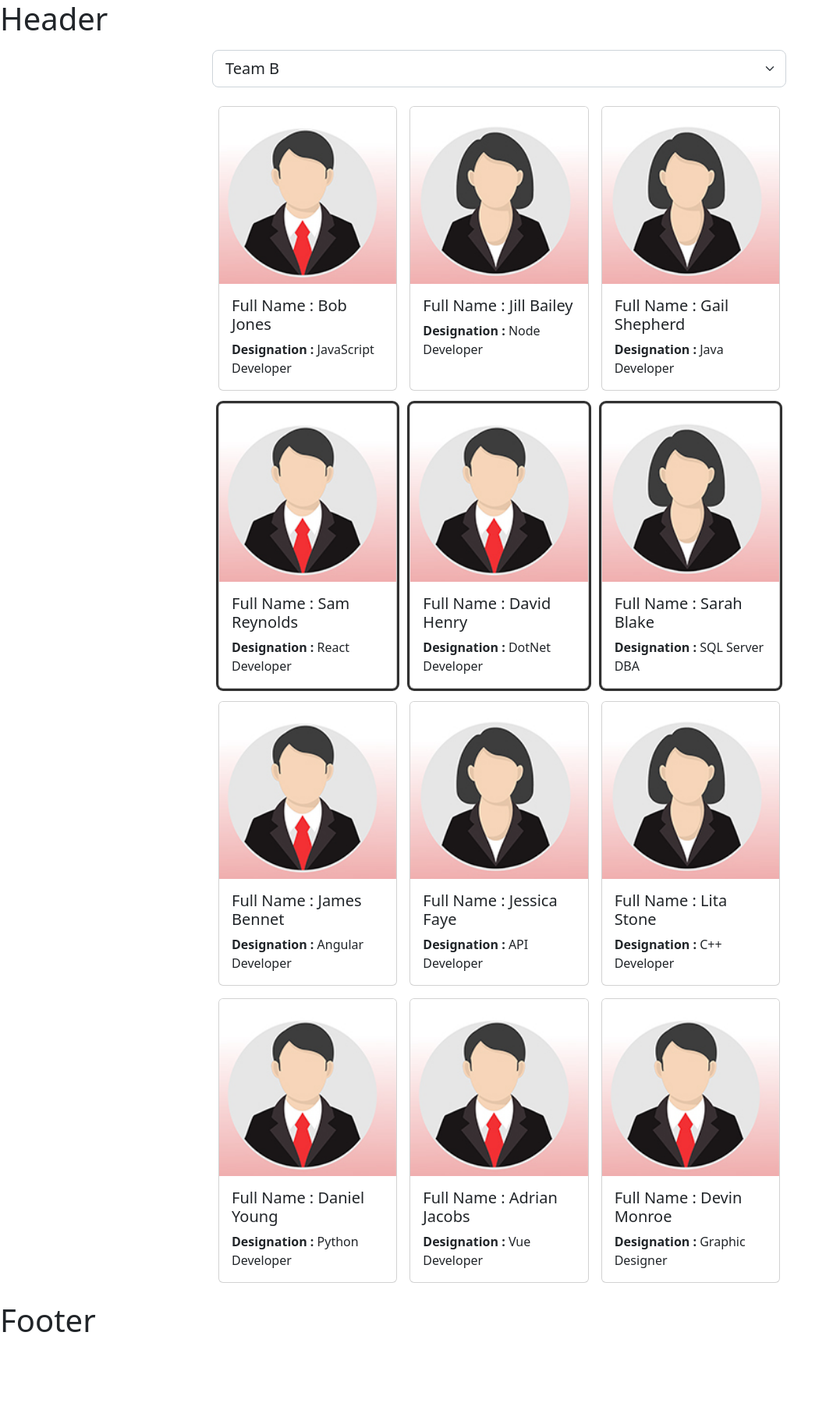
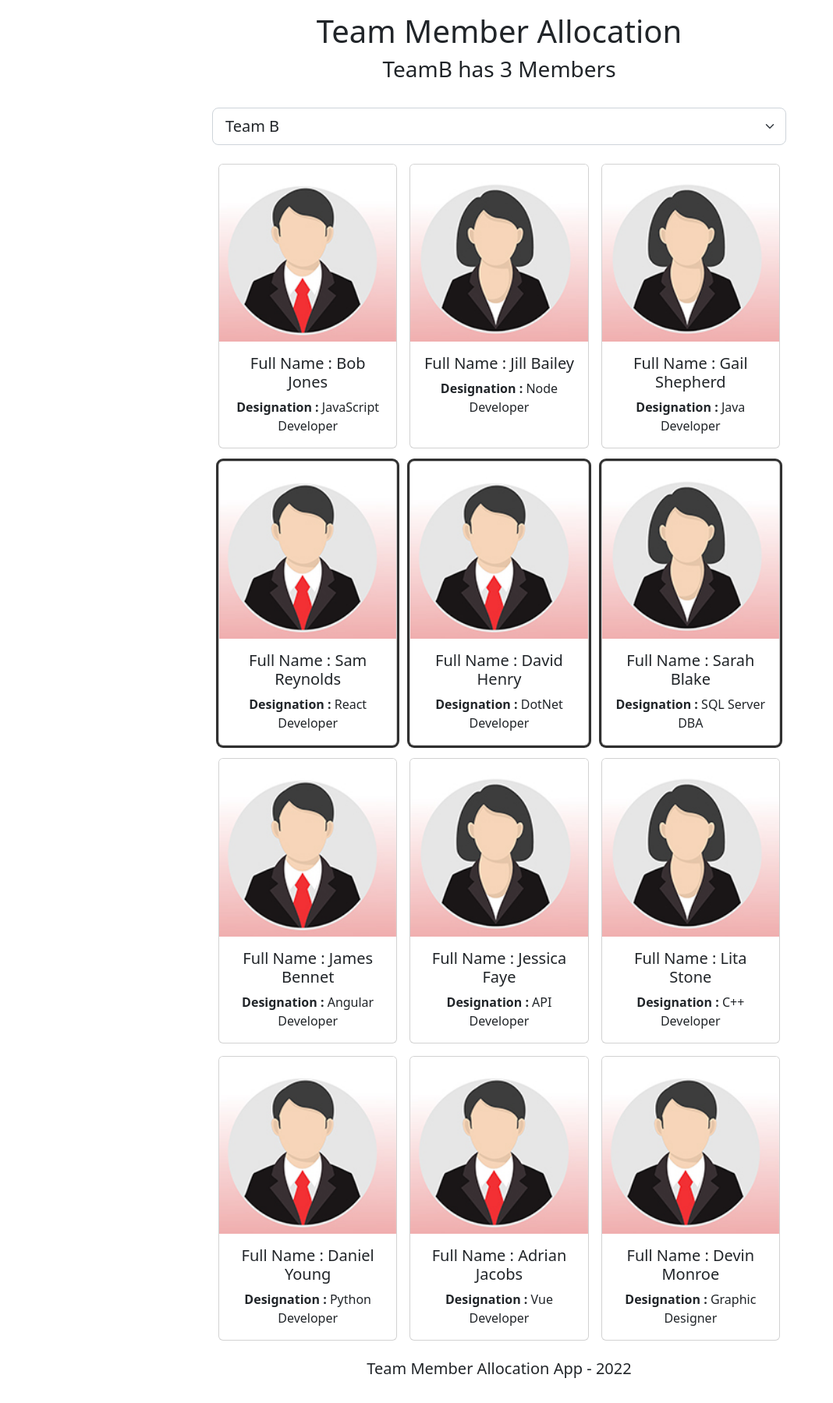
Before and after one commit to EliottDevCode/team-allocation-react, a React (Create React App) app: page / in a window 1280 px wide. Shown: the whole page at 78% size, without its empty margins (0-1068 px from the left). Before the commit the page ends 1725 px from the top, so only its background shows below. Built offline with nearby package versions, Linux system fonts and the light colour scheme.

Commit message:
use props

```diff
--- a/src/App.css
+++ b/src/App.css
@@ -1,5 +1,9 @@
 body{
   font-family: Arial, sans-serif;
+}
+
+h1,h2,h3,h4,h5,p{
+  text-align:center;
 }
 
 .card-collection {
--- a/src/App.js
+++ b/src/App.js
@@ -107,7 +107,9 @@
 
   return (
     <div>
-      <Header/>
+      <Header selectedTeam={selectedTeam}
+              teamMemberCount={employees.filter((employees) => employees.teamName === selectedTeam).length}
+      />
       <Employees employees={employees}
                  selectedTeam={selectedTeam}
                  handleEmployeeCardClick={handleEmployeeCardClick}
--- a/src/Footer.js
+++ b/src/Footer.js
@@ -1,8 +1,14 @@
 const Footer = () => {
 
+    let today = new Date();
+
     return (
-        <footer>
-            <h1>Footer</h1>
+        <footer className="container">
+            <div className="row justify-content-center mt-3 mb-4">
+                <div className="col-8">
+                    <h5>Team Member Allocation App - {today.getFullYear()}</h5>
+                </div>
+            </div>
         </footer>
     )
 }
--- a/src/Header.js
+++ b/src/Header.js
@@ -1,8 +1,13 @@
-const Header = () => {
+const Header = ({selectedTeam, teamMemberCount}) => {
 
     return (
-        <header>
-            <h1>Header</h1>
+        <header className="container">
+            <div className="row justify-content-center mt-3 mb-4">
+                <div className='col-8'>
+                    <h1>Team Member Allocation</h1>
+                    <h3>{selectedTeam} has {teamMemberCount} Members</h3>
+                </div>
+            </div>
         </header>
     )
 }
```
